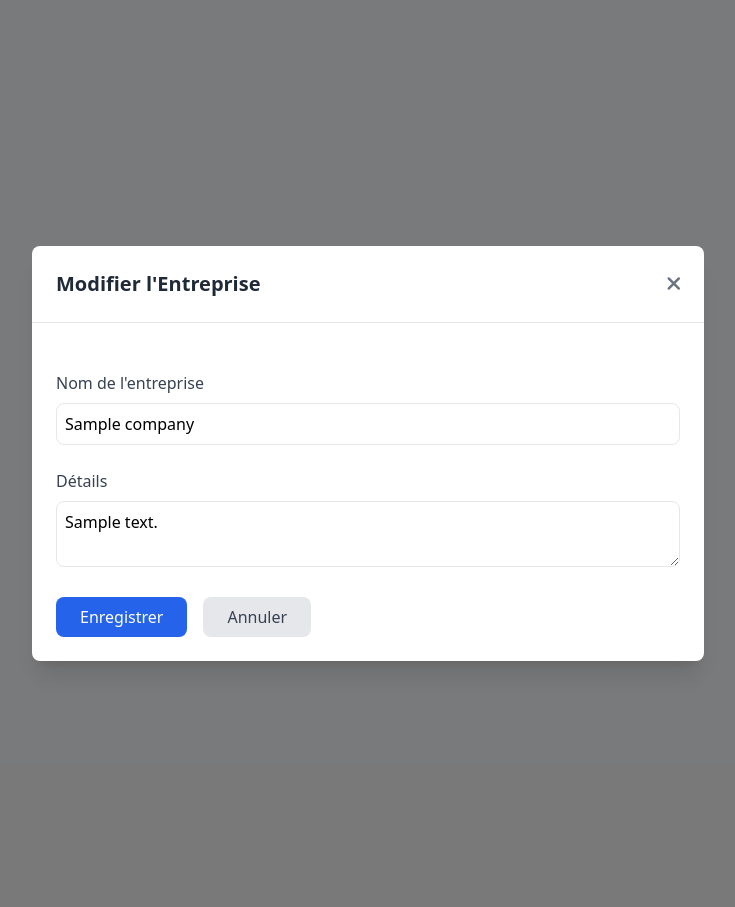
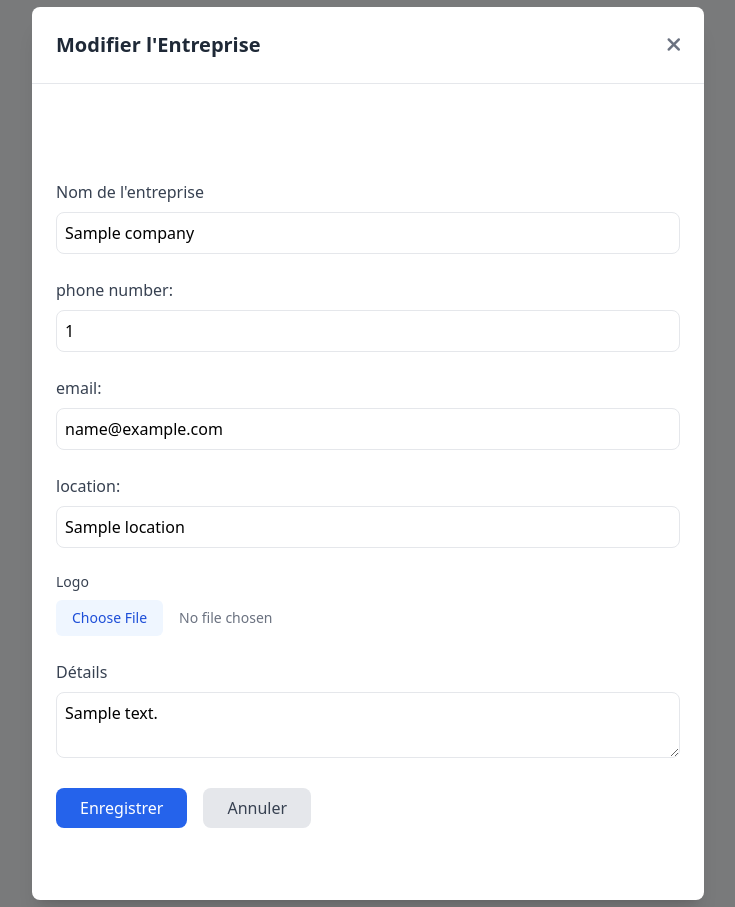
Before and after one commit to issam-mhj/JobDating, a PHP site: template app/views/editCompany.twig in a window 1280 px wide. Shown: the whole page, without its empty margins (272-1007 px from the left). Run offline with PHP 8.4, Linux system fonts and the light colour scheme; the template is opened without the code that fills it: most values are stand-ins (such as "Sample title", 1, 10 or a date in 2020); some libraries are stand-ins or nearby versions.

Commit message:
JD-4 edit the edit function

```diff
--- a/app/views/editCompany.twig
+++ b/app/views/editCompany.twig
@@ -21,15 +21,37 @@
 				</div>
 
 				<!-- Modal Body -->
-				<div class="p-6">
-					<form action="/modifyCompany/update" method="POST" class="space-y-6">
+				<div class="p-6 my-12">
+					<form action="/modifyCompany/update" enctype="multipart/form-data" method="POST" class="space-y-6">
 						<input type="hidden" name="company_id" value="{{company.id}}">
 
 						<div>
 							<label for="company_name" class="block text-gray-700 mb-2">Nom de l'entreprise</label>
 							<input type="text" id="company_name" name="company_name" value="{{company.company_name}}" class="w-full p-2 border rounded-lg" required>
 						</div>
-
+						<div>
+							<label for="number" class="block text-gray-700 mb-2">phone number:</label>
+							<input type="tel" id="number" name="number" value="{{company.number}}" class="w-full p-2 border rounded-lg" required>
+						</div>
+						<div>
+							<label for="email" class="block text-gray-700 mb-2">email:</label>
+							<input type="email" id="email" name="email" value="{{company.email}}" class="w-full p-2 border rounded-lg" required>
+						</div>
+						<div>
+							<label for="location" class="block text-gray-700 mb-2">location:</label>
+							<input type="text" id="location" name="location" value="{{company.location}}" class="w-full p-2 border rounded-lg" required>
+						</div>
+					<div class="mb-4">
+						<label class="block text-gray-700 text-sm font-medium mb-2" for="logo">
+						Logo
+						</label>
+						<input
+							type="file"
+							id="logo"
+							name="logo"
+							class="block w-full text-sm text-gray-500 file:mr-4 file:py-2 file:px-4 file:rounded-md file:border-0 file:text-sm file:font-medium file:bg-blue-50 file:text-blue-700 hover:file:bg-blue-100"
+						>
+					</div>
 						<div>
 							<label for="details" class="block text-gray-700 mb-2">Détails</label>
 							<textarea id="details" name="details" class="w-full p-2 border rounded-lg" required>{{company.details}}</textarea>
```
Also changed, not shown: app/controllers/back/CompanyController.php (+12 -1 lines), public/assets/uploads/Capture d'écran 2024-10-13 140610.png (added), public/assets/uploads/Capture d'écran 2024-11-22 210253.png (added).
